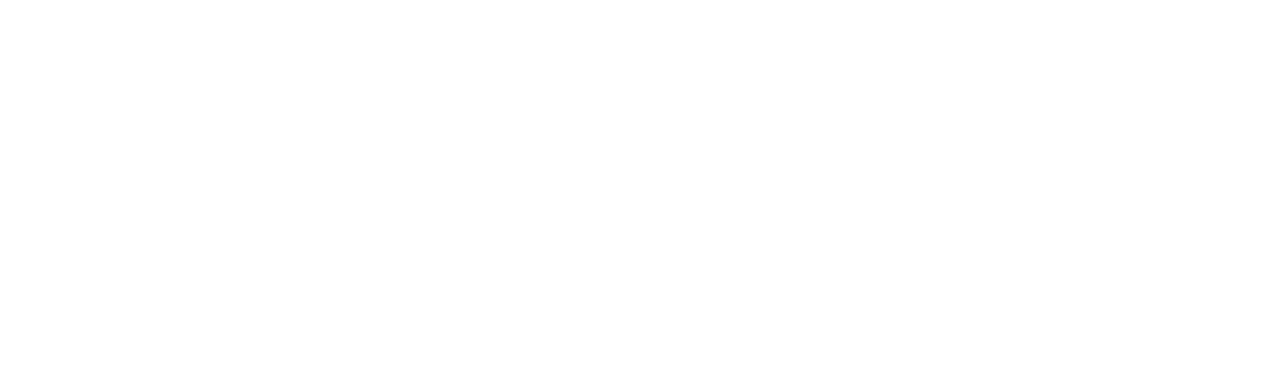
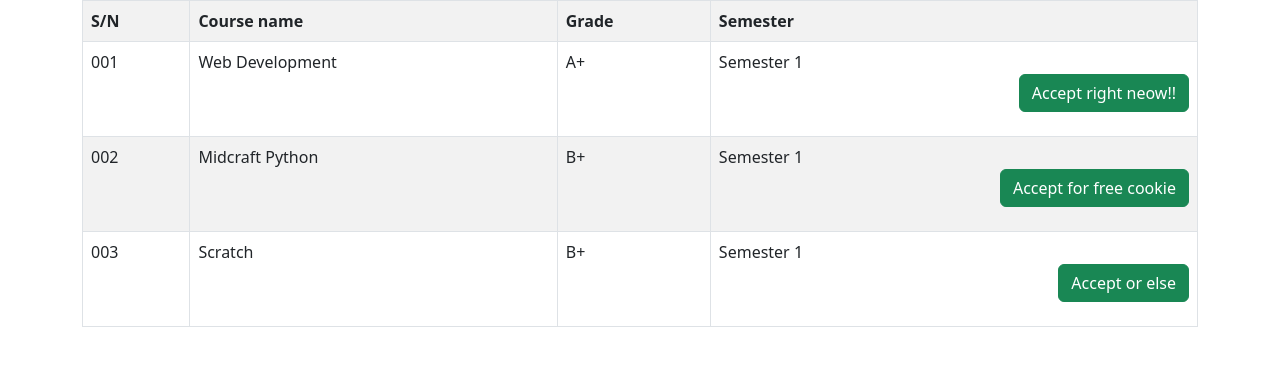
Before and after one commit to C1205/end-Semestar, a plain HTML site: page CT06/Question 1/index.html in a window 1280 px wide. Drawn offline with Linux system fonts and the light colour scheme.

Commit message:
this was 2 easy

```diff
--- a/CT06/Question 1/index.html
+++ b/CT06/Question 1/index.html
@@ -10,7 +10,32 @@
 </head>
 <body>
     <div class="container">
-
+        <table class="table table-bordered table-hover table-striped">
+            <tr>
+                <th>S/N</th>
+                <th>Course name</th>
+                <th>Grade</th>
+                <th>Semester</th>
+            </tr>
+            <tr>
+                <td>001</td>
+                <td>Web Development</td>
+                <td>A+</td>
+                <td>Semester 1 <p class="text-right"><button class="btn btn-success">Accept right neow!!</button></p></td>
+            </tr>
+            <tr>
+                <td>002</td>
+                <td>Midcraft Python</td>
+                <td>B+</td>
+                <td>Semester 1<p class="text-right"><button class="btn btn-success">Accept for free cookie</button></p></td>
+            </tr>
+            <tr>
+                <td>003</td>
+                <td>Scratch</td>
+                <td>B+</td>
+                <td>Semester 1 <p class="text-right"><button class="btn btn-success">Accept or else</button></p></td>
+            </tr>
+        </table>
     </div>
 </body>
 </html>
```
Also changed, not shown: CT06/Question 2/index.html (+1 -0 lines), CT06/Question 2/script/script.js (added, +7 -0 lines).
